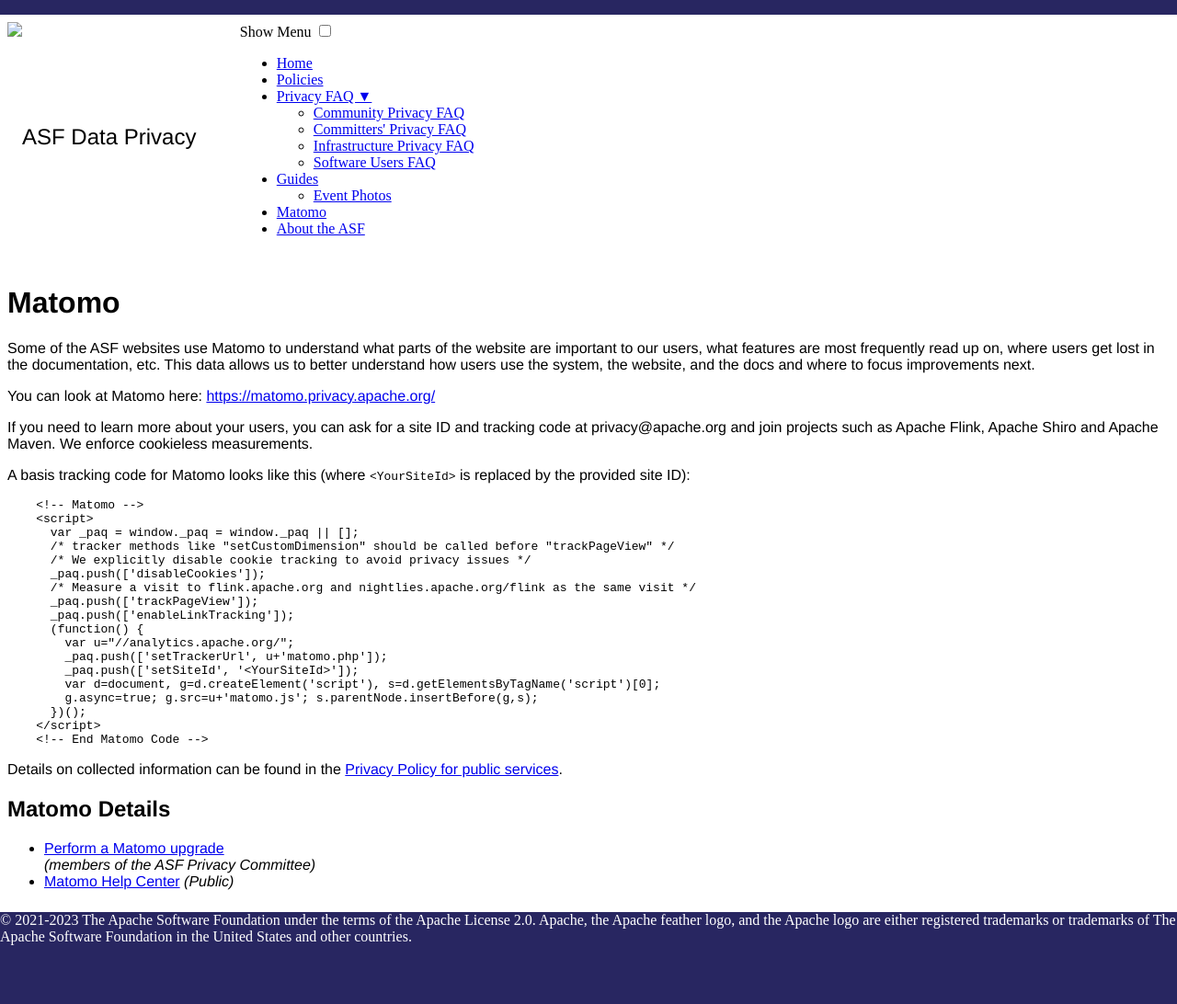
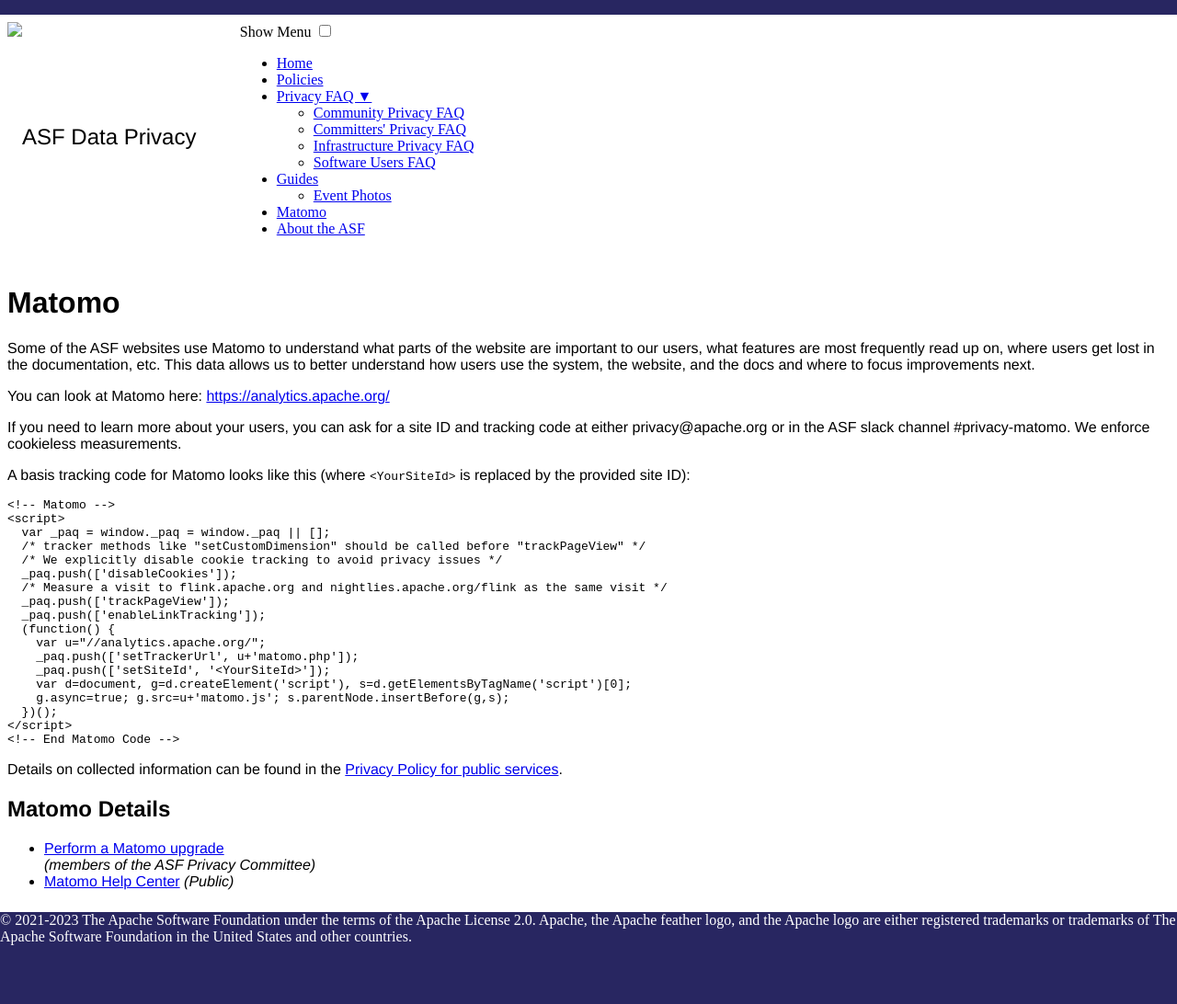
Before and after one commit to apache/privacy-website, a Jekyll site: the page output/matomo/index.html, which Jekyll copies as it is, in a window 1280 px wide. Shown: the whole page at 92% size. Built offline with Jekyll 4.4.1, drawn with Linux system fonts in a browser that asks for light colours.

Commit message:
Automatic Site Publish by Buildbot

```diff
--- a/output/feed.xml
+++ b/output/feed.xml
@@ -1,4 +1,4 @@
-<?xml version="1.0" encoding="utf-8"?><feed xmlns="http://www.w3.org/2005/Atom" ><generator uri="https://jekyllrb.com/" version="4.2.2">Jekyll</generator><link href="/feed.xml" rel="self" type="application/atom+xml" /><link href="/" rel="alternate" type="text/html" /><updated>2023-08-11T21:59:47+00:00</updated><id>/feed.xml</id><title type="html">Apache Software Foundation - Data Privacy</title><subtitle>Write an awesome description for your new site here. You can edit this line in _config.yml. It will appear in your document head meta (for Google search results) and in your feed.xml site description.</subtitle><entry><title type="html">Welcome to Jekyll!</title><link href="/jekyll/update/2021/03/05/welcome-to-jekyll.html" rel="alternate" type="text/html" title="Welcome to Jekyll!" /><published>2021-03-05T19:38:56+00:00</published><updated>2021-03-05T19:38:56+00:00</updated><id>/jekyll/update/2021/03/05/welcome-to-jekyll</id><content type="html" xml:base="/jekyll/update/2021/03/05/welcome-to-jekyll.html"><![CDATA[<p>You’ll find this post in your <code class="language-plaintext highlighter-rouge">_posts</code> directory. Go ahead and edit it and re-build the site to see your changes. You can rebuild the site in many different ways, but the most common way is to run <code class="language-plaintext highlighter-rouge">jekyll serve</code>, which launches a web server and auto-regenerates your site when a file is updated.</p>
+<?xml version="1.0" encoding="utf-8"?><feed xmlns="http://www.w3.org/2005/Atom" ><generator uri="https://jekyllrb.com/" version="4.2.2">Jekyll</generator><link href="/feed.xml" rel="self" type="application/atom+xml" /><link href="/" rel="alternate" type="text/html" /><updated>2023-08-30T19:38:59+00:00</updated><id>/feed.xml</id><title type="html">Apache Software Foundation - Data Privacy</title><subtitle>Write an awesome description for your new site here. You can edit this line in _config.yml. It will appear in your document head meta (for Google search results) and in your feed.xml site description.</subtitle><entry><title type="html">Welcome to Jekyll!</title><link href="/jekyll/update/2021/03/05/welcome-to-jekyll.html" rel="alternate" type="text/html" title="Welcome to Jekyll!" /><published>2021-03-05T19:38:56+00:00</published><updated>2021-03-05T19:38:56+00:00</updated><id>/jekyll/update/2021/03/05/welcome-to-jekyll</id><content type="html" xml:base="/jekyll/update/2021/03/05/welcome-to-jekyll.html"><![CDATA[<p>You’ll find this post in your <code class="language-plaintext highlighter-rouge">_posts</code> directory. Go ahead and edit it and re-build the site to see your changes. You can rebuild the site in many different ways, but the most common way is to run <code class="language-plaintext highlighter-rouge">jekyll serve</code>, which launches a web server and auto-regenerates your site when a file is updated.</p>
 
 <p>Jekyll requires blog post files to be named according to the following format:</p>
 
--- a/output/matomo/index.html
+++ b/output/matomo/index.html
@@ -49,14 +49,15 @@
 This data allows us to better understand how users use the system, the website, and the docs and where to focus improvements next.</p>
 
 <p>You can look at Matomo here:
-<a href="https://matomo.privacy.apache.org/index.php?module=MultiSites&amp;action=index&amp;idSite=1&amp;period=day&amp;date=yesterday">https://matomo.privacy.apache.org/</a></p>
+<a href="https://analytics.apache.org/index.php?module=MultiSites&amp;action=index&amp;idSite=1&amp;period=day&amp;date=yesterday">https://analytics.apache.org/</a></p>
 
-<p>If you need to learn more about your users, you can ask for a site ID and tracking code at privacy@apache.org and
-join projects such as Apache Flink, Apache Shiro and Apache Maven. We enforce cookieless measurements.</p>
+<p>If you need to learn more about your users, you can ask for a site ID and tracking code at
+either privacy@apache.org or in the ASF slack channel #privacy-matomo.
+We enforce cookieless measurements.</p>
 
 <p>A basis tracking code for Matomo looks like this (where <code class="language-plaintext highlighter-rouge">&lt;YourSiteId&gt;</code> is replaced by the provided site ID):</p>
 
-<div class="language-javascript highlighter-rouge"><div class="highlight"><pre class="highlight"><code>    <span class="c">&lt;!--</span> <span class="nx">Matomo</span> <span class="o">--&gt;</span>
+<div class="language-javascript highlighter-rouge"><div class="highlight"><pre class="highlight"><code><span class="c">&lt;!--</span> <span class="nx">Matomo</span> <span class="o">--&gt;</span>
 <span class="o">&lt;</span><span class="nx">script</span><span class="o">&gt;</span>
   <span class="kd">var</span> <span class="nx">_paq</span> <span class="o">=</span> <span class="nb">window</span><span class="p">.</span><span class="nx">_paq</span> <span class="o">=</span> <span class="nb">window</span><span class="p">.</span><span class="nx">_paq</span> <span class="o">||</span> <span class="p">[];</span>
   <span class="cm">/* tracker methods like "setCustomDimension" should be called before "trackPageView" */</span>
@@ -73,7 +74,7 @@
     <span class="nx">g</span><span class="p">.</span><span class="k">async</span><span class="o">=</span><span class="kc">true</span><span class="p">;</span> <span class="nx">g</span><span class="p">.</span><span class="nx">src</span><span class="o">=</span><span class="nx">u</span><span class="o">+</span><span class="dl">'</span><span class="s1">matomo.js</span><span class="dl">'</span><span class="p">;</span> <span class="nx">s</span><span class="p">.</span><span class="nx">parentNode</span><span class="p">.</span><span class="nx">insertBefore</span><span class="p">(</span><span class="nx">g</span><span class="p">,</span><span class="nx">s</span><span class="p">);</span>
   <span class="p">})();</span>
 <span class="o">&lt;</span><span class="sr">/script</span><span class="err">&gt;
-</span>    <span class="c">&lt;!--</span> <span class="nx">End</span> <span class="nx">Matomo</span> <span class="nx">Code</span> <span class="o">--&gt;</span>
+</span><span class="c">&lt;!--</span> <span class="nx">End</span> <span class="nx">Matomo</span> <span class="nx">Code</span> <span class="o">--&gt;</span>
 </code></pre></div></div>
 
 <p>Details on collected information can be found in the <a href="/policies/privacy-policy-public.html">Privacy Policy for public services</a>.</p>
```
Lines whose indentation alone changed are shown as unchanged.
